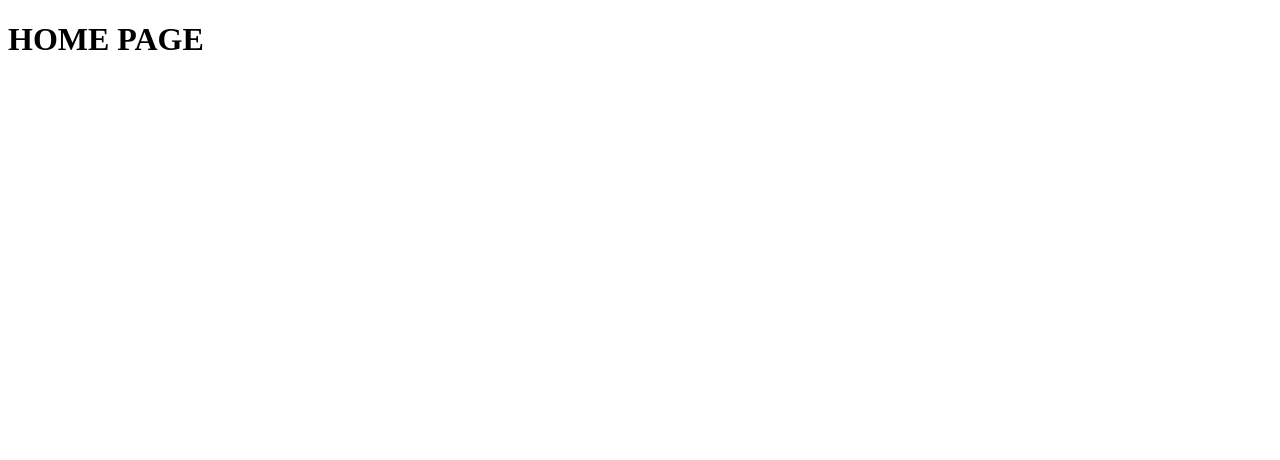
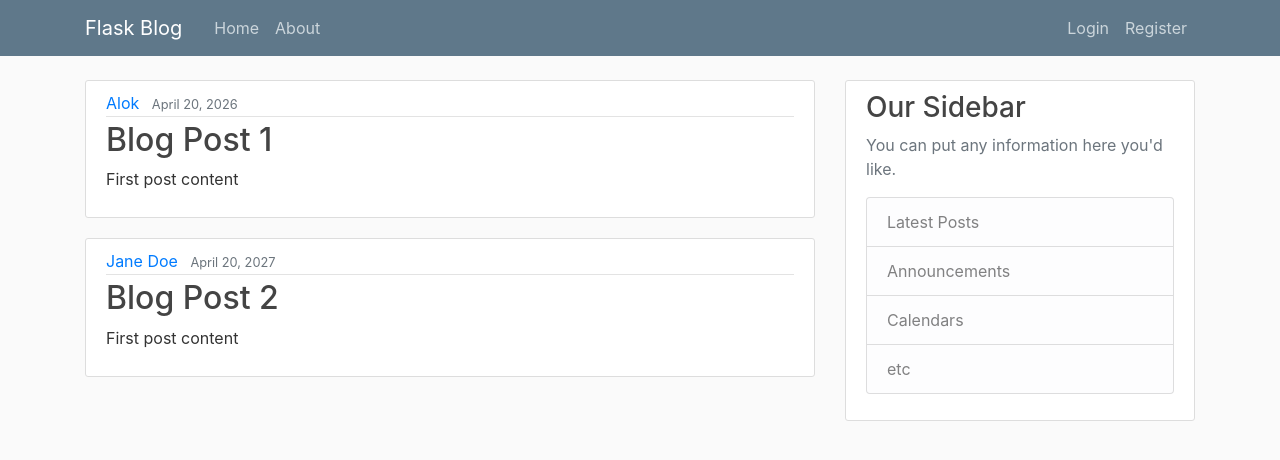
Before and after one commit to Alokiitdh/lore, a Flask app: page / in a window 1280 px wide. Before the commit the part shown is almost empty. Shown: the top 460 px of the page. Run offline with Flask 3, Linux system fonts and the light colour scheme; some libraries are stand-ins or nearby versions.

Commit message:
Add base layout template and render dummy posts on home page

```diff
--- a/main.py
+++ b/main.py
@@ -2,13 +2,30 @@ from flask import Flask, render_template
 
 app = Flask(__name__)
 
+
+posts = [
+    {
+        'author': 'Alok',
+        'title': 'Blog Post 1',
+        'content': 'First post content',
+        'date_posted': 'April 20, 2026'
+    },
+    {
+        'author': 'Jane Doe',
+        'title': 'Blog Post 2',
+        'content': 'First post content',
+        'date_posted': 'April 20, 2027'
+    }
+]
+
+
 @app.route('/')
 def home():
-    return render_template('home.html')
+    return render_template('home.html', posts= posts)
 
 @app.route('/about')
 def about():
-    return render_template('about.html')
+    return render_template('about.html', title = 'About')
 
 
 ## If we want to run our script with the python way , then we willa dd this
--- a/pyproject.toml
+++ b/pyproject.toml
@@ -6,4 +6,5 @@ readme = "README.md"
 requires-python = ">=3.13"
 dependencies = [
     "flask>=3.1.3",
+    "flask-wtf>=1.3.0",
 ]
--- /dev/null
+++ b/static/main.css
@@ -0,0 +1,80 @@
+body {
+  background: #fafafa;
+  color: #333333;
+  margin-top: 5rem;
+}
+
+h1, h2, h3, h4, h5, h6 {
+  color: #444444;
+}
+
+.bg-steel {
+  background-color: #5f788a;
+}
+
+.site-header .navbar-nav .nav-link {
+  color: #cbd5db;
+}
+
+.site-header .navbar-nav .nav-link:hover {
+  color: #ffffff;
+}
+
+.site-header .navbar-nav .nav-link.active {
+  font-weight: 500;
+}
+
+.content-section {
+  background: #ffffff;
+  padding: 10px 20px;
+  border: 1px solid #dddddd;
+  border-radius: 3px;
+  margin-bottom: 20px;
+}
+
+.article-title {
+  color: #444444;
+}
+
+a.article-title:hover {
+  color: #428bca;
+  text-decoration: none;
+}
+
+.article-content {
+  white-space: pre-line;
+}
+
+.article-img {
+  height: 65px;
+  width: 65px;
+  margin-right: 16px;
+}
+
+.article-metadata {
+  padding-bottom: 1px;
+  margin-bottom: 4px;
+  border-bottom: 1px solid #e3e3e3
+}
+
+.article-metadata a:hover {
+  color: #333;
+  text-decoration: none;
+}
+
+.article-svg {
+  width: 25px;
+  height: 25px;
+  vertical-align: middle;
+}
+
+.account-img {
+  height: 125px;
+  width: 125px;
+  margin-right: 20px;
+  margin-bottom: 16px;
+}
+
+.account-heading {
+  font-size: 2.5rem;
+}
--- a/templates/home.html
+++ b/templates/home.html
@@ -1,12 +1,15 @@
-<!DOCTYPE html>
-<html lang="en">
-<head>
-    <meta charset="UTF-8">
-    <meta name="viewport" content="width=device-width, initial-scale=1.0">
-    <title>Document</title>
-</head>
-<body>
-    <h1> HOME PAGE</h1>
-
-</body>
-</html>
+{% extends "layout.html" %}
+{% block content %}
+    {% for post in posts %}
+        <article class="media content-section">
+          <div class="media-body">
+            <div class="article-metadata">
+              <a class="mr-2" href="#">{{ post.author }}</a>
+              <small class="text-muted">{{ post.date_posted }}</small>
+            </div>
+            <h2><a class="article-title" href="#">{{ post.title }}</a></h2>
+            <p class="article-content">{{ post.content }}</p>
+          </div>
+        </article>
+    {% endfor %}
+{% endblock content %}
--- /dev/null
+++ b/templates/layout.html
@@ -0,0 +1,69 @@
+<!DOCTYPE html>
+<html>
+<head>
+    <!-- Required meta tags -->
+    <meta charset="utf-8">
+    <meta name="viewport" content="width=device-width, initial-scale=1, shrink-to-fit=no">
+
+    <!-- Bootstrap CSS -->
+    <link rel="stylesheet" href="https://maxcdn.bootstrapcdn.com/bootstrap/4.0.0/css/bootstrap.min.css" integrity="sha384-Gn5384xqQ1aoWXA+058RXPxPg6fy4IWvTNh0E263XmFcJlSAwiGgFAW/dAiS6JXm" crossorigin="anonymous">
+
+    <link rel="stylesheet" type="text/css" href="{{ url_for('static', filename='main.css') }}">
+
+    {% if title %}
+        <title>Flask Blog - {{ title }}</title>
+    {% else %}
+        <title>Flask Blog</title>
+    {% endif %}
+</head>
+<body>
+    <header class="site-header">
+      <nav class="navbar navbar-expand-md navbar-dark bg-steel fixed-top">
+        <div class="container">
+          <a class="navbar-brand mr-4" href="/">Flask Blog</a>
+          <button class="navbar-toggler" type="button" data-toggle="collapse" data-target="#navbarToggle" aria-controls="navbarToggle" aria-expanded="false" aria-label="Toggle navigation">
+            <span class="navbar-toggler-icon"></span>
+          </button>
+          <div class="collapse navbar-collapse" id="navbarToggle">
+            <div class="navbar-nav mr-auto">
+              <a class="nav-item nav-link" href="/">Home</a>
+              <a class="nav-item nav-link" href="/about">About</a>
+            </div>
+            <!-- Navbar Right Side -->
+            <div class="navbar-nav">
+              <a class="nav-item nav-link" href="/login">Login</a>
+              <a class="nav-item nav-link" href="/register">Register</a>
+            </div>
+          </div>
+        </div>
+      </nav>
+    </header>
+    <main role="main" class="container">
+      <div class="row">
+        <div class="col-md-8">
+          {% block content %}{% endblock %}
+        </div>
+        <div class="col-md-4">
+          <div class="content-section">
+            <h3>Our Sidebar</h3>
+            <p class='text-muted'>You can put any information here you'd like.
+              <ul class="list-group">
+                <li class="list-group-item list-group-item-light">Latest Posts</li>
+                <li class="list-group-item list-group-item-light">Announcements</li>
+                <li class="list-group-item list-group-item-light">Calendars</li>
+                <li class="list-group-item list-group-item-light">etc</li>
+              </ul>
+            </p>
+          </div>
+        </div>
+      </div>
+    </main>
+
+
+    <!-- Optional JavaScript -->
+    <!-- jQuery first, then Popper.js, then Bootstrap JS -->
+    <script src="https://code.jquery.com/jquery-3.2.1.slim.min.js" integrity="sha384-KJ3o2DKtIkvYIK3UENzmM7KCkRr/rE9/Qpg6aAZGJwFDMVNA/GpGFF93hXpG5KkN" crossorigin="anonymous"></script>
+    <script src="https://cdnjs.cloudflare.com/ajax/libs/popper.js/1.12.9/umd/popper.min.js" integrity="sha384-ApNbgh9B+Y1QKtv3Rn7W3mgPxhU9K/ScQsAP7hUibX39j7fakFPskvXusvfa0b4Q" crossorigin="anonymous"></script>
+    <script src="https://maxcdn.bootstrapcdn.com/bootstrap/4.0.0/js/bootstrap.min.js" integrity="sha384-JZR6Spejh4U02d8jOt6vLEHfe/JQGiRRSQQxSfFWpi1MquVdAyjUar5+76PVCmYl" crossorigin="anonymous"></script>
+</body>
+</html>
```
Also changed, not shown: templates/about.html (+4 -11 lines), 1 other file.
